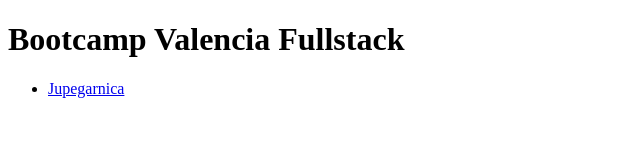
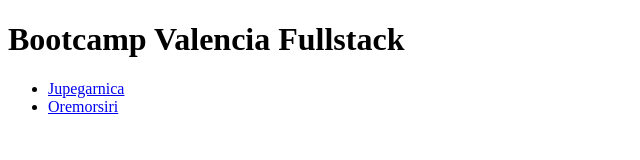
Before and after one commit to GeeksHubsAcademy/Git-flow-demo, a website: page index.html in a window 1280 px wide. Shown: the whole page, without its empty margins (0-640 px from the left). Drawn offline with Linux system fonts and the light colour scheme.

Commit message:
iris added

```diff
--- a/index.html
+++ b/index.html
@@ -13,6 +13,7 @@
 
     <ul class="participants">
         <li class="teacher"><a href="https://github.com/jupegarnica">Jupegarnica</a></li>
+        <li class="student"><a href="https://github.com/oremorsiri">Oremorsiri</a></li>
     </ul>
 
 </body>
```
